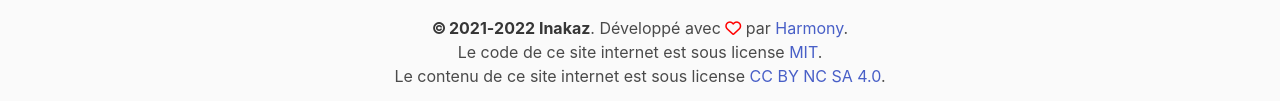
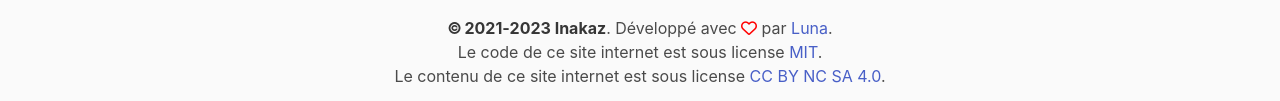
Before and after one commit to Inakaz-hoster/Site-Provisoire, a plain HTML site: page index.html in a window 1280 px wide. Shown: the part 752-853 px from the top of the page. Drawn offline with nearby package versions, Linux system fonts and the light colour scheme.

Commit message:
Update index.html

```diff
--- a/index.html
+++ b/index.html
@@ -62,7 +62,7 @@
         <footer class="footer pied">
             <div class="content has-text-centered">
               <p>
-                <strong>©&thinsp;2021&#8209;2022 Inakaz</strong>. Développé avec <i class="far fa-heart" style="color: red;"></i> par <a href="https://harmony.inakaz.fr" target="_BLANK">Harmony</a>.
+                <strong>©&thinsp;2021&#8209;2023 Inakaz</strong>. Développé avec <i class="far fa-heart" style="color: red;"></i> par <a href="https://luna.inakaz.fr" target="_BLANK">Luna</a>.
           </br>
                 Le code de ce site internet est sous license
                 <a href="http://opensource.org/licenses/mit-license.php" target="_BLANK">MIT</a>.
```
